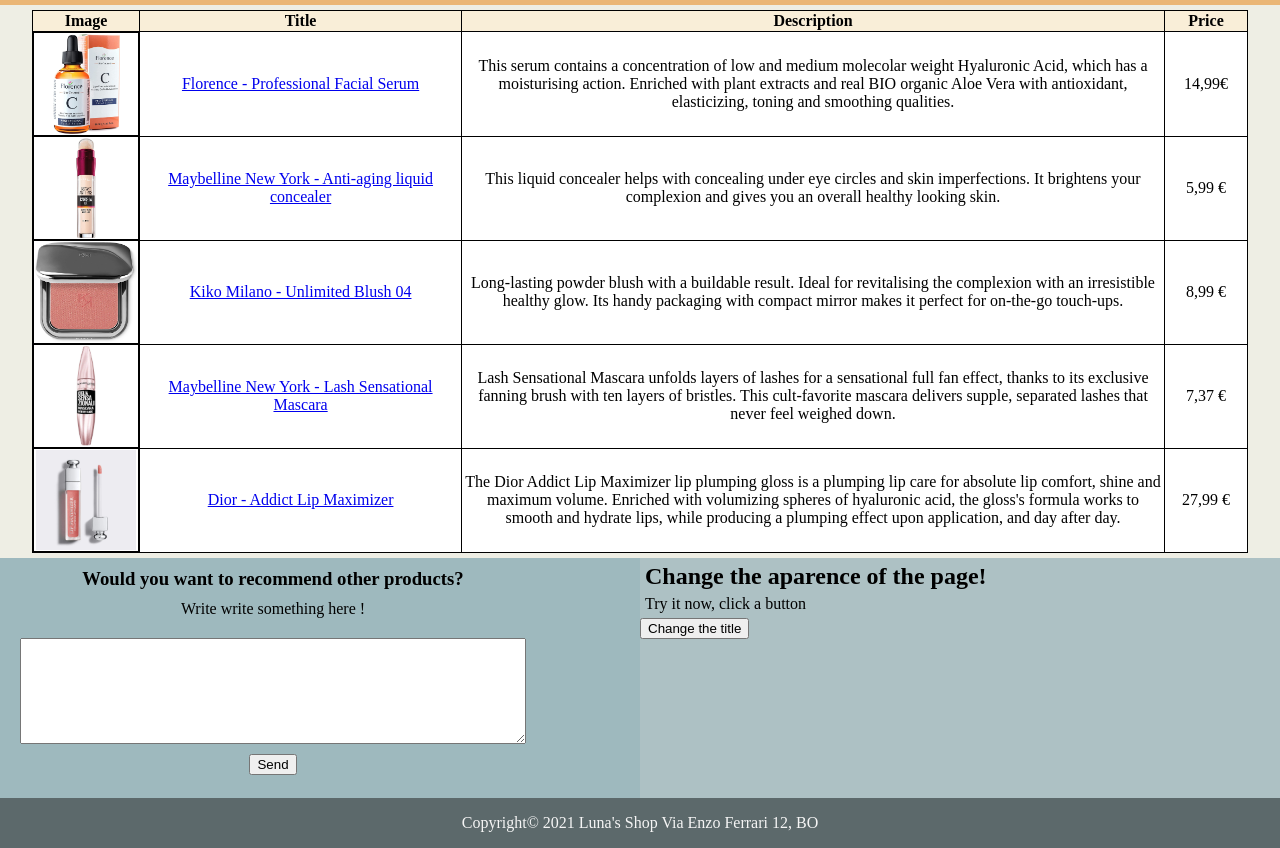
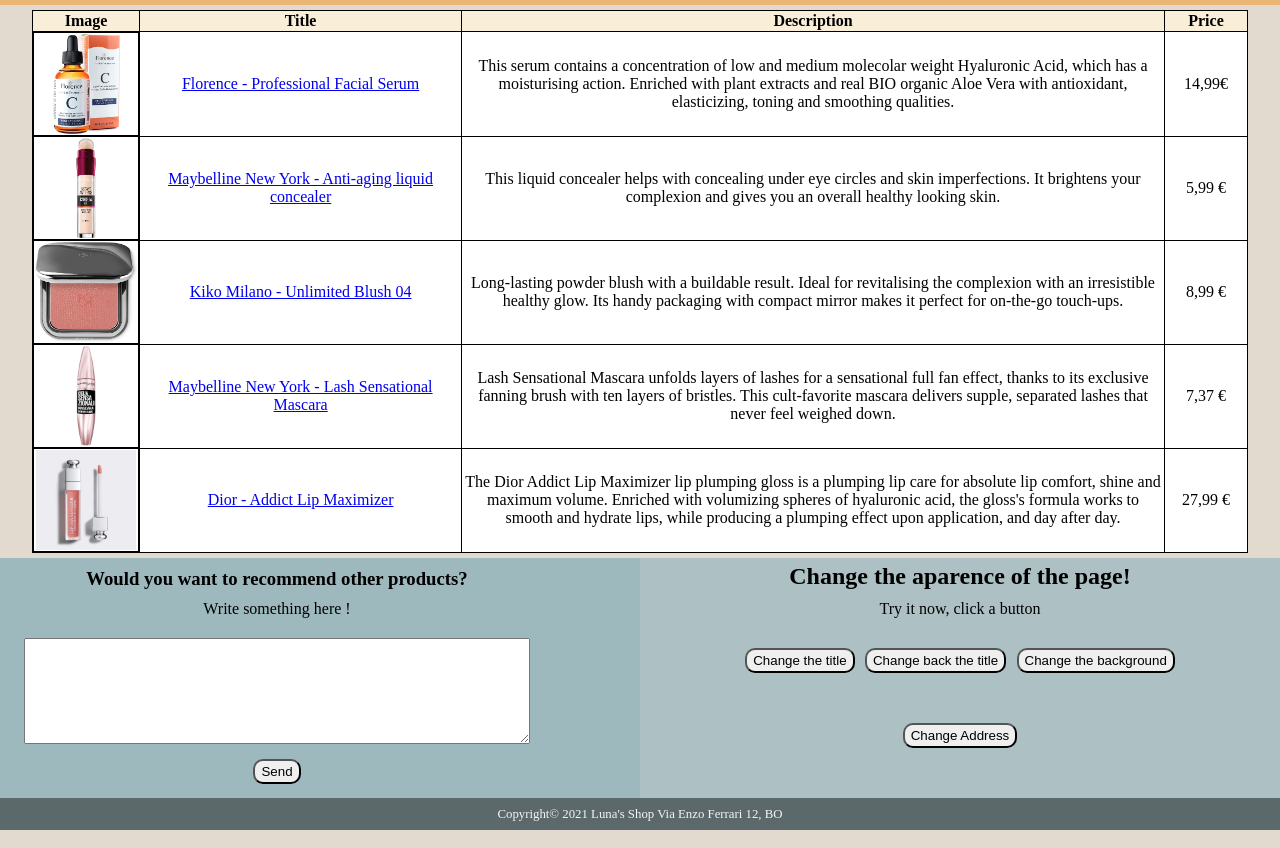
Before and after one commit to lunisel/Strive-Homework-M1D07, a plain HTML site: page index.html in a window 1280 px wide. Shown: the part 72-920 px from the top of the page. Drawn offline with Linux system fonts and the light colour scheme.

Commit message:
Ex till 9 done

```diff
--- a/index.html
+++ b/index.html
@@ -1,5 +1,5 @@
 <!DOCTYPE html>
-<html lang="en">
+<html lang="en" >
 <head>
     <meta charset="UTF-8">
     <meta http-equiv="X-UA-Compatible" content="IE=edge">
@@ -58,14 +58,20 @@
 <div id="footerDivision">
     <div class="writeSomething">
         <h3>Would you want to recommend other products?</h3>
-        <p id="pOfWriteSomething">Write write something here !</p>
+        <p id="pOfWriteSomething">Write something here !</p>
         <div id="textArea"><textarea></textarea></div>
         <div id="button"><button>Send</button></div>
     </div>
     <div id="javaManipulation">
         <h2 class="java">Change the aparence of the page!</h2>
         <p class="java">Try it now, click a button</p>
-        <button onclick="changeH1Content()">Change the title</button>
+        <div id="buttons">
+            <button onclick="changeH1Content()">Change the title</button>
+            <button onclick="changeH1ContentBack()">Change back the title</button>
+            <button onclick="changeBackground()">Change the background</button>
+            <button onclick="changeFooter()">Change Address</button>
+        </div>
+
     </div>
 </div>
 <div class="footerContent">
--- a/index.js
+++ b/index.js
@@ -1,7 +1,22 @@
 const changeH1Content = function(){
     let h1Changed = document.getElementById("pageTitleJava")
-    console.log(h1Changed)
     h1Changed.innerText = "Your New Shop"
 }
 
-changeH1Content()
+const changeH1ContentBack = function(){
+    let h1ChangedBack = document.getElementById("pageTitleJava")
+    h1ChangedBack.innerText = "Luna's Shop"
+}
+
+const changeBackground = function(){
+    let newBackground = document.getElementsByTagName("body")[0]
+    newBackground.classList.toggle("active")
+}
+
+const changeFooter = function(){
+    document.getElementById("pOfFooter").innerHTML = "Copyright© 2021 Luna's Shop - Unicorn Street, 37 Neverland"
+}
+
+const addClassToA = function(){
+
+}
--- a/styles.css
+++ b/styles.css
@@ -1,7 +1,10 @@
 html{
     margin: 0;
     padding: 0;
-    background-color: #eeeee4;
+}
+
+body{
+    background-color: #e3dacf;
 }
 
 body{
@@ -10,6 +13,10 @@ body{
 
 h1{
     margin: 0;
+}
+
+.h1newText{
+    content: "Your new Shop !"
 }
 
 #wholePageId{
@@ -111,23 +118,49 @@ div.footerContent{
     justify-content: center;
     background-color: #5c696b;
     width: 100%;
-    height: 50px;
+    height: 4vh;
+    align-items: center;
 }
 
 p#pOfFooter{
     color: whitesmoke;
+    font-size: 80%;
 }
 
 div#javaManipulation{
+    display: flex;
+    flex-direction: column;
+    align-items: center;
     background-color: #Adc1c4;
     width: 50%;
     height: 240px;
 }
 
-div.writeSomething{
-    margin-left: 20px;
-}
 
 .java{
     margin: 5px;
 }
+
+div#buttons{
+    display: flex;
+    flex-wrap: wrap;
+    justify-content: space-around;
+    width: 440px;
+    height: 150px;
+    margin-top: 20px;
+}
+
+button{
+    width: fit-content;
+    height: 25px;
+    border-radius: 10px;
+    margin: 5px;
+}
+
+.writeSomething{
+    margin-left: 3vh;
+}
+
+.active{
+    background-color: #3b3b3b;
+}
```
